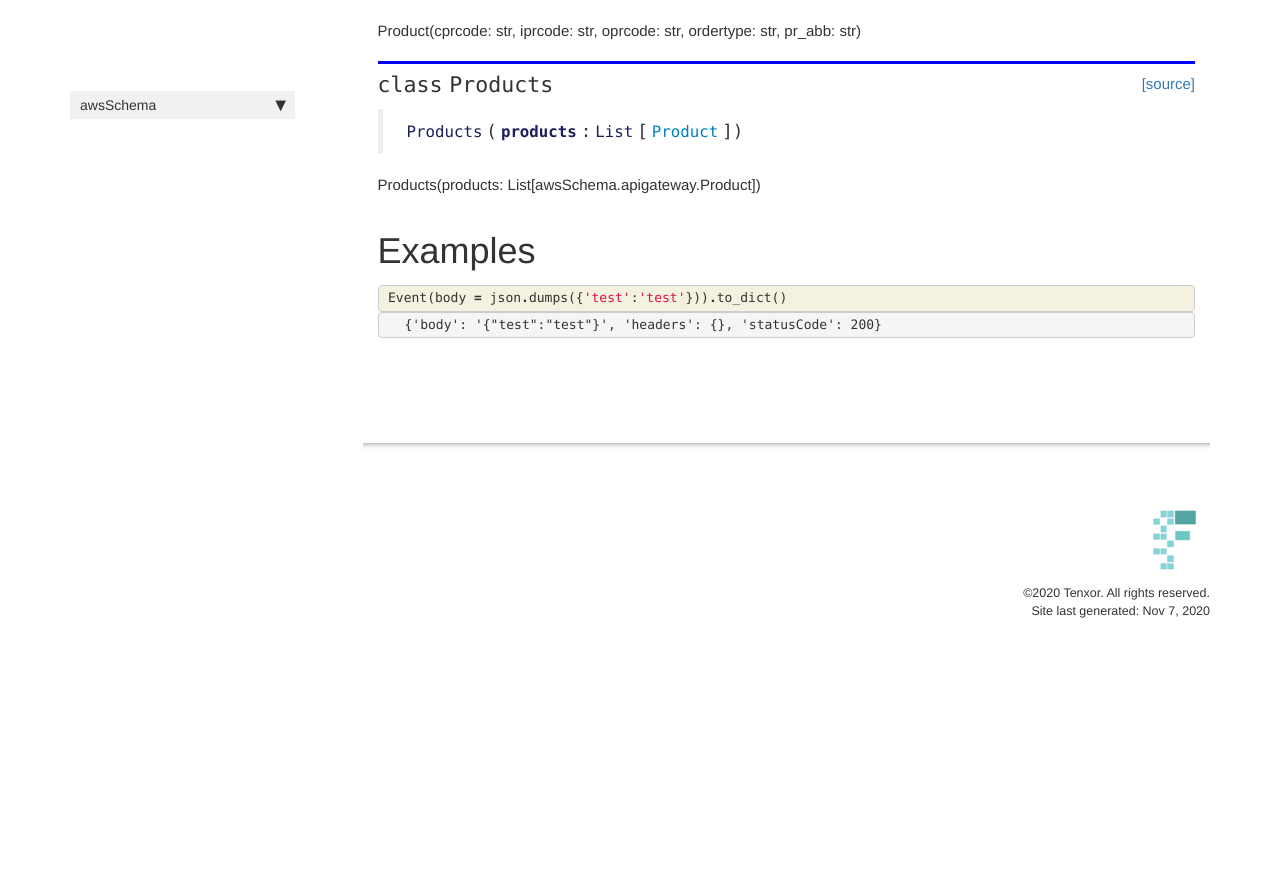
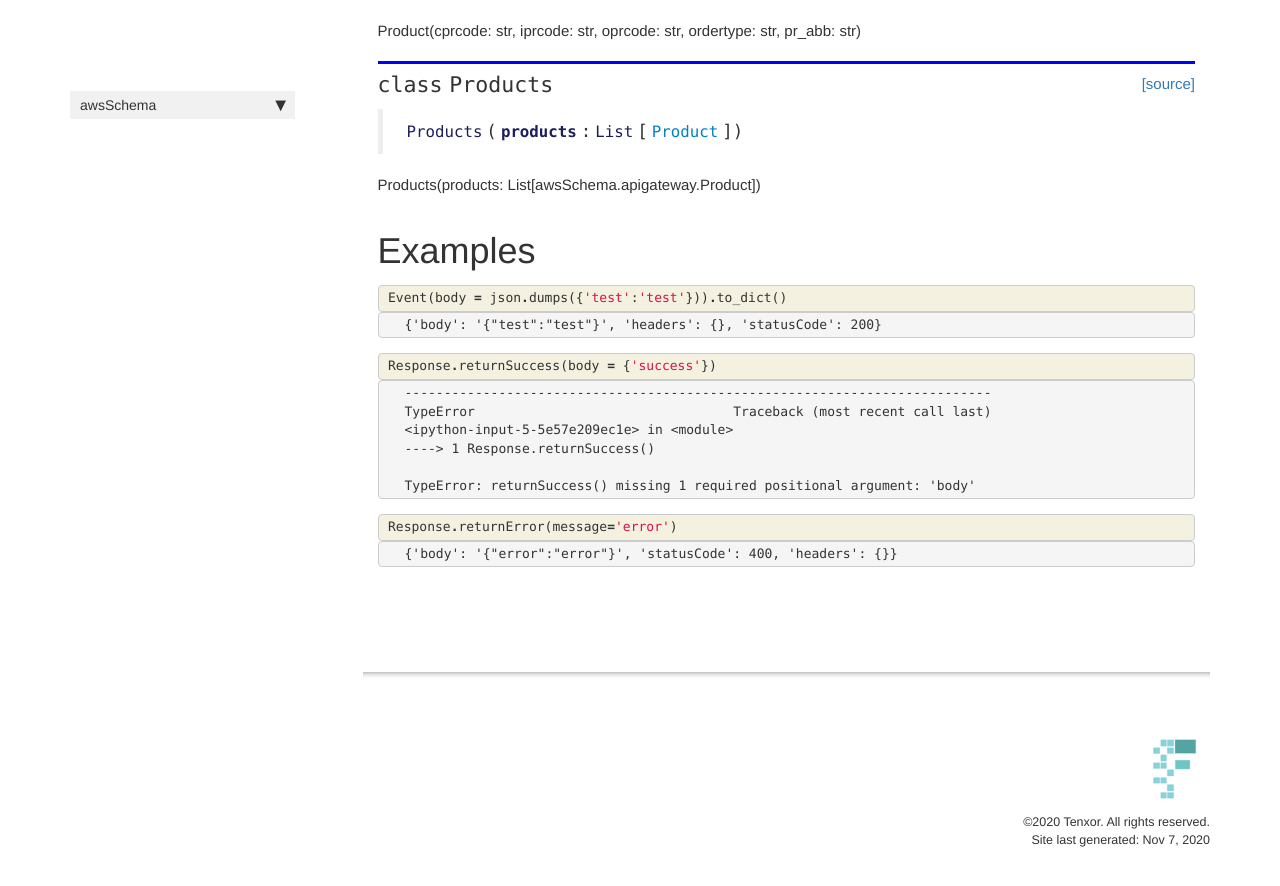
Before and after one commit to thanakijwanavit/awsSchema, a Jekyll site: the page built from docs/apigateway.html, in a window 1280 px wide and 900 px high, scrolled down 744 px. Shown: the top 886 px of the window. Built offline with Jekyll 4.4.1, drawn with Linux system fonts in a browser that asks for light colours; nearby versions of some CDN libraries; comment, search, counter and statistics services are not loaded; before the commit the page ends 1415 px from its top, so only the background shows below that.

```diff
--- a/awsSchema/__init__.py
+++ b/awsSchema/__init__.py
@@ -1 +1 @@
-__version__ = "0.0.3"
+__version__ = "0.0.5"
--- a/docs/apigateway.html
+++ b/docs/apigateway.html
@@ -65,7 +65,7 @@ nb_path: "apigateway.ipynb"
 
 
 <div class="output_markdown rendered_html output_subarea ">
-<h2 id="Event" class="doc_header"><code>class</code> <code>Event</code><a href="https://github.com/thanakijwanavit/awsSchema/tree/master/awsSchema/apigateway.py#L46" class="source_link" style="float:right">[source]</a></h2><blockquote><p><code>Event</code>(<strong><code>body</code></strong>:<code>str</code>, <strong><code>headers</code></strong>:<code>dict</code>=<em><code>&lt;factory&gt;</code></em>, <strong><code>statusCode</code></strong>:<code>int</code>=<em><code>200</code></em>)</p>
+<h2 id="Event" class="doc_header"><code>class</code> <code>Event</code><a href="https://github.com/thanakijwanavit/awsSchema/tree/master/awsSchema/apigateway.py#L53" class="source_link" style="float:right">[source]</a></h2><blockquote><p><code>Event</code>(<strong><code>body</code></strong>:<code>str</code>, <strong><code>headers</code></strong>:<code>dict</code>=<em><code>&lt;factory&gt;</code></em>, <strong><code>statusCode</code></strong>:<code>int</code>=<em><code>200</code></em>)</p>
 </blockquote>
 <p>parse event from apigateway</p>
 
@@ -90,7 +90,7 @@ nb_path: "apigateway.ipynb"
 
 
 <div class="output_markdown rendered_html output_subarea ">
-<h2 id="Product" class="doc_header"><code>class</code> <code>Product</code><a href="https://github.com/thanakijwanavit/awsSchema/tree/master/awsSchema/apigateway.py#L63" class="source_link" style="float:right">[source]</a></h2><blockquote><p><code>Product</code>(<strong><code>cprcode</code></strong>:<code>str</code>, <strong><code>iprcode</code></strong>:<code>str</code>, <strong><code>oprcode</code></strong>:<code>str</code>, <strong><code>ordertype</code></strong>:<code>str</code>, <strong><code>pr_abb</code></strong>:<code>str</code>)</p>
+<h2 id="Product" class="doc_header"><code>class</code> <code>Product</code><a href="https://github.com/thanakijwanavit/awsSchema/tree/master/awsSchema/apigateway.py#L70" class="source_link" style="float:right">[source]</a></h2><blockquote><p><code>Product</code>(<strong><code>cprcode</code></strong>:<code>str</code>, <strong><code>iprcode</code></strong>:<code>str</code>, <strong><code>oprcode</code></strong>:<code>str</code>, <strong><code>ordertype</code></strong>:<code>str</code>, <strong><code>pr_abb</code></strong>:<code>str</code>)</p>
 </blockquote>
 <p>Product(cprcode: str, iprcode: str, oprcode: str, ordertype: str, pr_abb: str)</p>
 
@@ -115,7 +115,7 @@ nb_path: "apigateway.ipynb"
 
 
 <div class="output_markdown rendered_html output_subarea ">
-<h2 id="Products" class="doc_header"><code>class</code> <code>Products</code><a href="https://github.com/thanakijwanavit/awsSchema/tree/master/awsSchema/apigateway.py#L71" class="source_link" style="float:right">[source]</a></h2><blockquote><p><code>Products</code>(<strong><code>products</code></strong>:<code>List</code>[<a href="/awsSchema/apigateway.html#Product"><code>Product</code></a>])</p>
+<h2 id="Products" class="doc_header"><code>class</code> <code>Products</code><a href="https://github.com/thanakijwanavit/awsSchema/tree/master/awsSchema/apigateway.py#L78" class="source_link" style="float:right">[source]</a></h2><blockquote><p><code>Products</code>(<strong><code>products</code></strong>:<code>List</code>[<a href="/awsSchema/apigateway.html#Product"><code>Product</code></a>])</p>
 </blockquote>
 <p>Products(products: List[awsSchema.apigateway.Product])</p>
 
@@ -175,4 +175,73 @@ nb_path: "apigateway.ipynb"
 </div>
     {% endraw %}
 
+    {% raw %}
+
+<div class="cell border-box-sizing code_cell rendered">
+<div class="input">
+
+<div class="inner_cell">
+    <div class="input_area">
+<div class=" highlight hl-ipython3"><pre><span></span><span class="n">Response</span><span class="o">.</span><span class="n">returnSuccess</span><span class="p">(</span><span class="n">body</span> <span class="o">=</span> <span class="p">{</span><span class="s1">&#39;success&#39;</span><span class="p">})</span>
+</pre></div>
+
+    </div>
 </div>
+</div>
+
+<div class="output_wrapper">
+<div class="output">
+
+<div class="output_area">
+
+<div class="output_subarea output_text output_error">
+<pre>
+<span class="ansi-red-fg">---------------------------------------------------------------------------</span>
+<span class="ansi-red-fg">TypeError</span>                                 Traceback (most recent call last)
+<span class="ansi-green-fg">&lt;ipython-input-5-5e57e209ec1e&gt;</span> in <span class="ansi-cyan-fg">&lt;module&gt;</span>
+<span class="ansi-green-fg">----&gt; 1</span><span class="ansi-red-fg"> </span>Response<span class="ansi-blue-fg">.</span>returnSuccess<span class="ansi-blue-fg">(</span><span class="ansi-blue-fg">)</span>
+
+<span class="ansi-red-fg">TypeError</span>: returnSuccess() missing 1 required positional argument: &#39;body&#39;</pre>
+</div>
+</div>
+
+</div>
+</div>
+
+</div>
+    {% endraw %}
+
+    {% raw %}
+
+<div class="cell border-box-sizing code_cell rendered">
+<div class="input">
+
+<div class="inner_cell">
+    <div class="input_area">
+<div class=" highlight hl-ipython3"><pre><span></span><span class="n">Response</span><span class="o">.</span><span class="n">returnError</span><span class="p">(</span><span class="n">message</span><span class="o">=</span><span class="s1">&#39;error&#39;</span><span class="p">)</span>
+</pre></div>
+
+    </div>
+</div>
+</div>
+
+<div class="output_wrapper">
+<div class="output">
+
+<div class="output_area">
+
+
+
+<div class="output_text output_subarea output_execute_result">
+<pre>{&#39;body&#39;: &#39;{&#34;error&#34;:&#34;error&#34;}&#39;, &#39;statusCode&#39;: 400, &#39;headers&#39;: {}}</pre>
+</div>
+
+</div>
+
+</div>
+</div>
+
+</div>
+    {% endraw %}
+
+</div>
```
Also changed, not shown: awsSchema/apigateway.py (+12 -9 lines), README.md.
